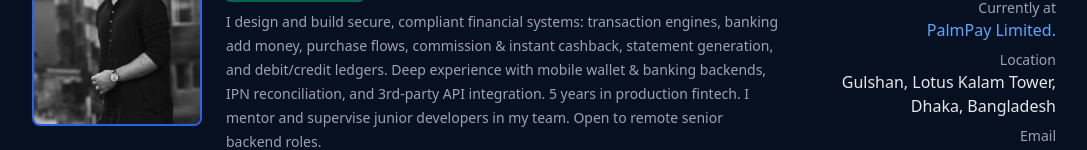
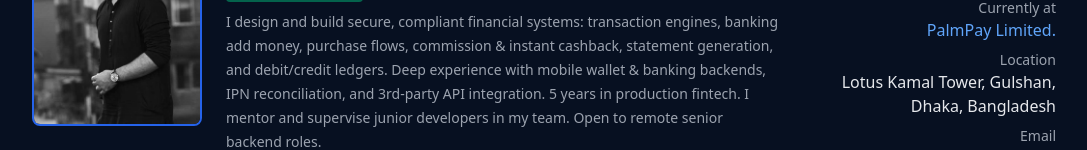
Before and after one commit to FahimFoysalEmon/FahimFoysalEmon.github.io, a React (Vite) app: page / in a window 1280 px wide. Shown: the part 126-276 px from the top of the page, without its empty margins (96-1183 px from the left). Built offline with nearby package versions, Linux system fonts and the light colour scheme.

Commit message:
office location name modification

```diff
--- a/src/App.tsx
+++ b/src/App.tsx
@@ -208,7 +208,7 @@ export default function App(): JSX.Element {
                 <p className="text-sm text-gray-400">Currently at</p>
                 <a href="https://www.palmpay.com/bangladesh/" target="_blank" rel="noopener noreferrer" className="font-medium text-blue-400 hover:underline">PalmPay Limited.</a>
                 <p className="mt-2 text-sm text-gray-400">Location</p>
-                <p className="font-medium">Gulshan, Lotus Kalam Tower, Dhaka, Bangladesh</p>
+                <p className="font-medium">Lotus Kamal Tower, Gulshan, Dhaka, Bangladesh</p>
                 <p className="mt-2 text-sm text-gray-400">Email</p>
                 <p className="text-blue-400">fahim.foysal.emon@gmail.com</p>
               </div>
```
